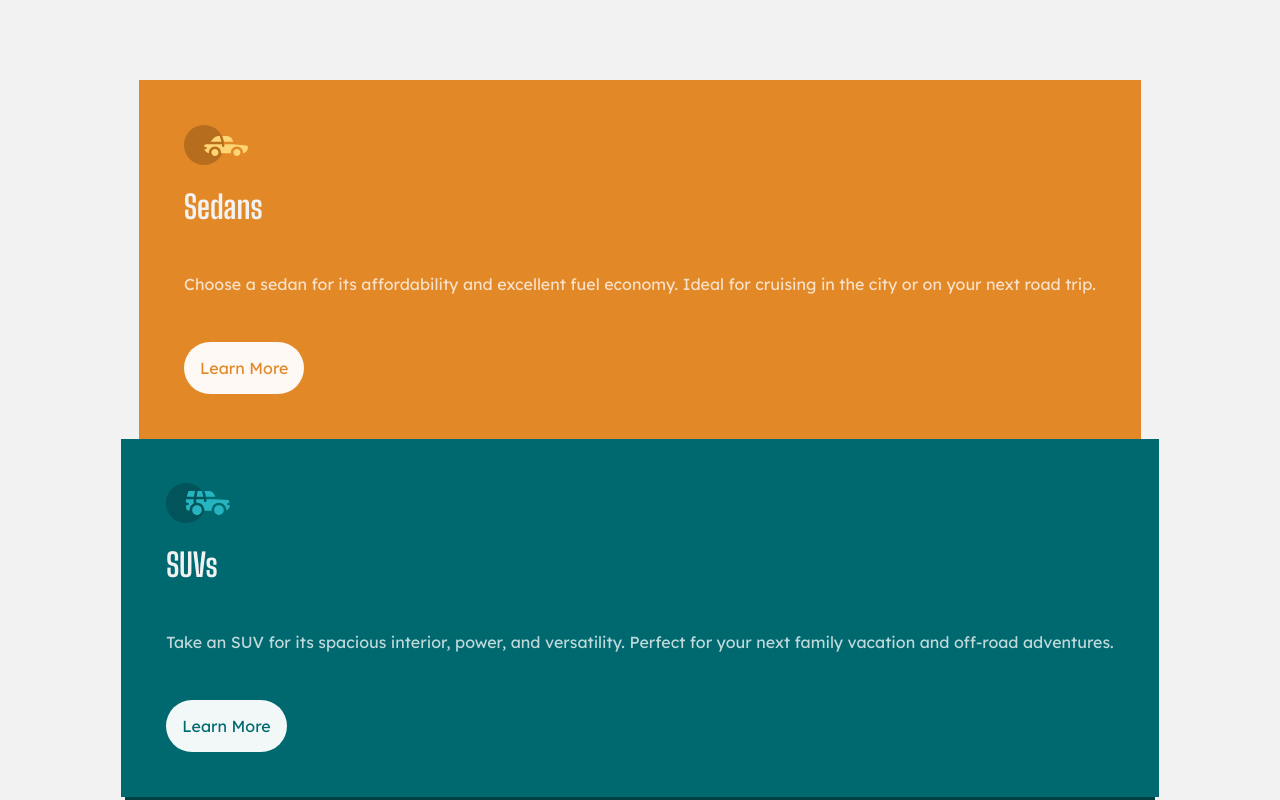
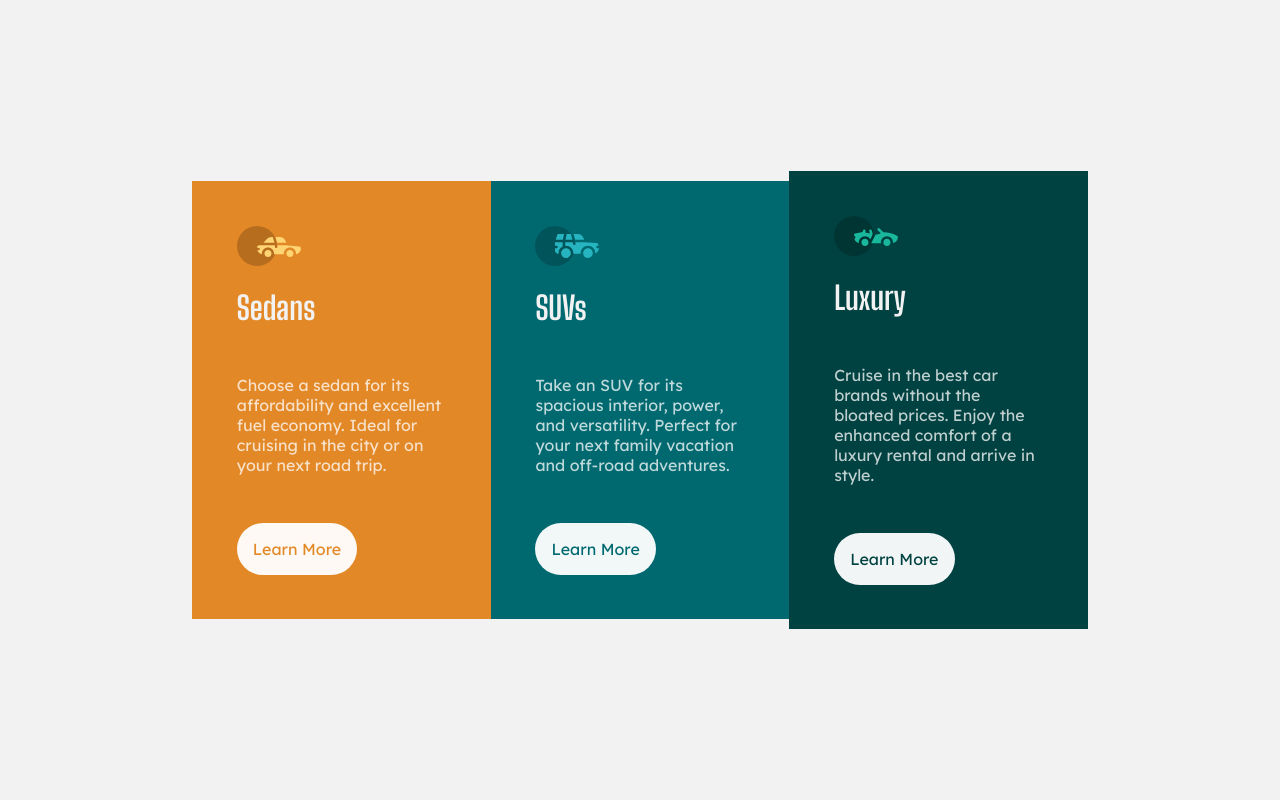
Before and after one commit to sidneyfrancois/3-column-preview-card, a plain HTML site: page index.html in a window 1280 px wide. Shown: the top 800 px of the page. Drawn offline with Linux system fonts and the light colour scheme.

Commit message:
desktop version

```diff
--- a/style.css
+++ b/style.css
@@ -32,6 +32,17 @@ body {
   justify-content: center;
   align-items: center;
   flex-wrap: wrap;
+}
+
+@media (min-width: 700px) {
+  .cards {
+    width: 70%;
+  }
+
+  .card {
+    flex: 1;
+    width: 100%;
+  }
 }
 
 h1 {
```
